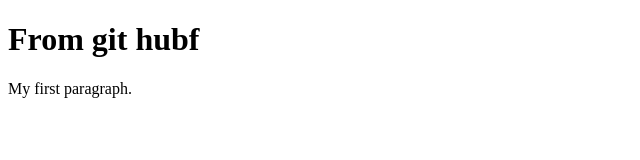
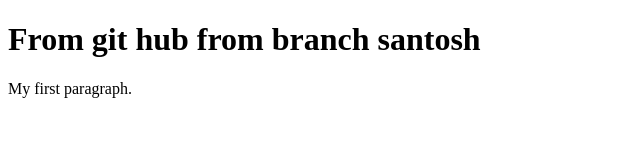
Before and after one commit to santoshmalyala/Shresta, a plain HTML site: page index.html in a window 1280 px wide. Shown: the whole page, without its empty margins (0-640 px from the left). Drawn offline with Linux system fonts and the light colour scheme.

Commit message:
Update index.html

```diff
--- a/index.html
+++ b/index.html
@@ -2,7 +2,7 @@
 <html>
 <body>
 
-<h1>From git hubf</h1>
+<h1>From git hub from branch santosh</h1>
 
 <p>My first paragraph.</p>
 
```
